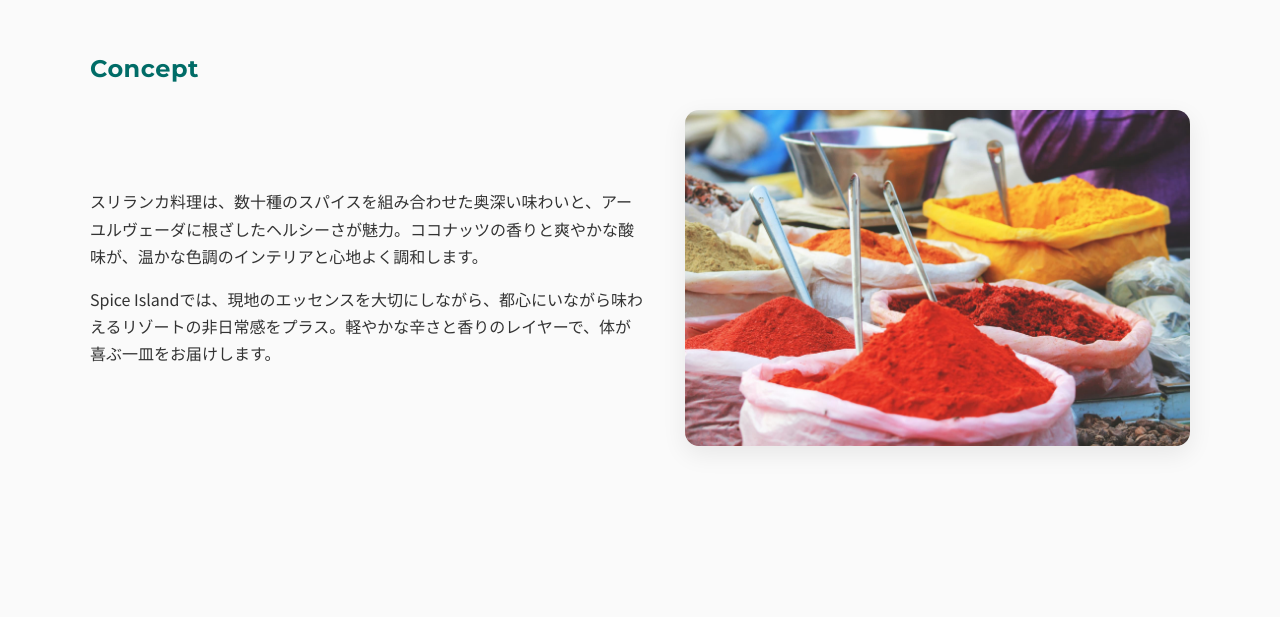
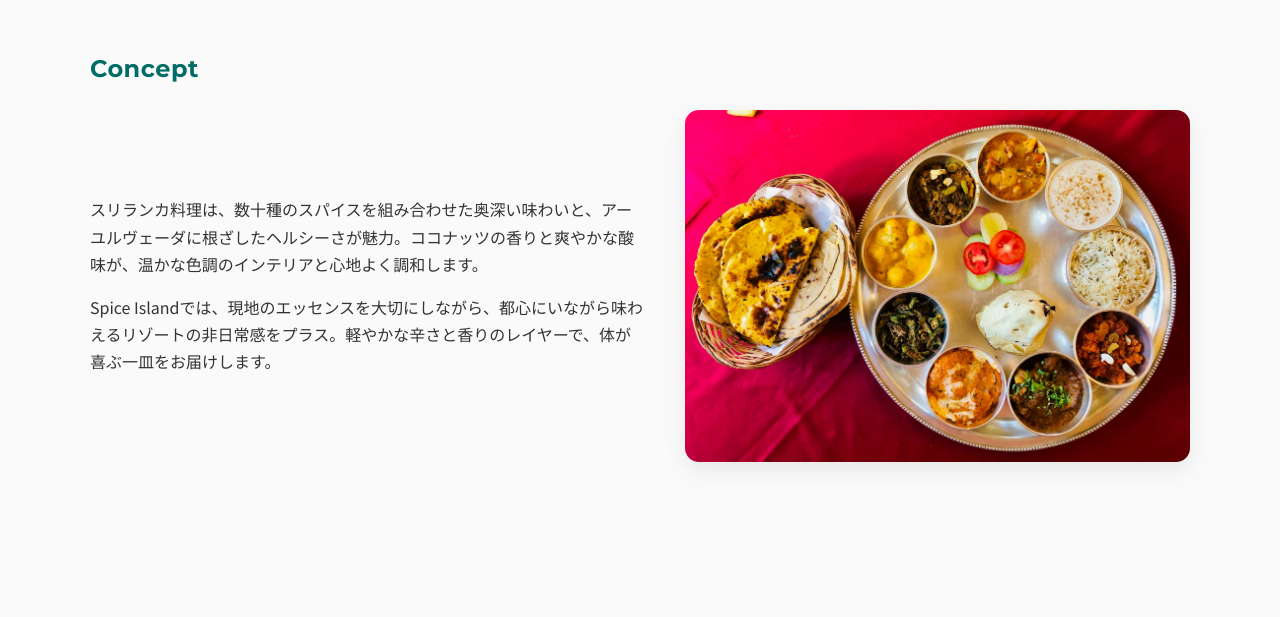
Before and after one commit to Tok9322/spice-island-lp-w, a plain HTML site: page index.html in a window 1280 px wide. Shown: the part 693-1310 px from the top of the page. Drawn offline with Linux system fonts and the light colour scheme.

Commit message:
concept画像変更

```diff
--- a/index.html
+++ b/index.html
@@ -123,7 +123,7 @@
             <p class="body">Spice Islandでは、現地のエッセンスを大切にしながら、都心にいながら味わえるリゾートの非日常感をプラス。軽やかな辛さと香りのレイヤーで、体が喜ぶ一皿をお届けします。</p>
           </div>
           <div class="media-card">
-            <img src="assets/images/concept-2.jpg" alt="都心のリゾート感ある店内のインテリア" loading="lazy" />
+            <img src="assets/images/concept-3.jpg" alt="都心のリゾート感ある店内のインテリア" loading="lazy" />
           </div>
         </div>
       </div>
```
Also changed, not shown: assets/images/concept-3.jpg (added).
